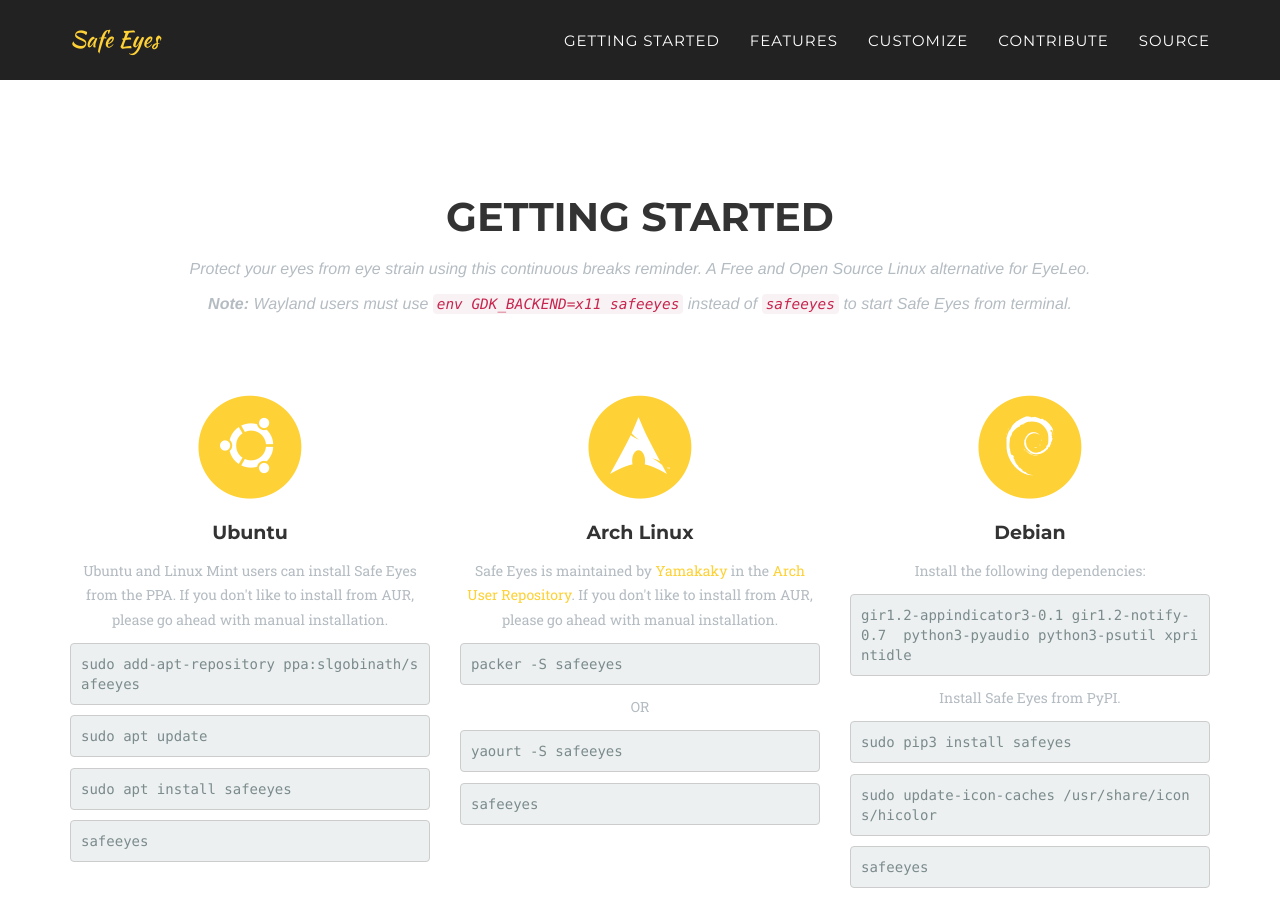
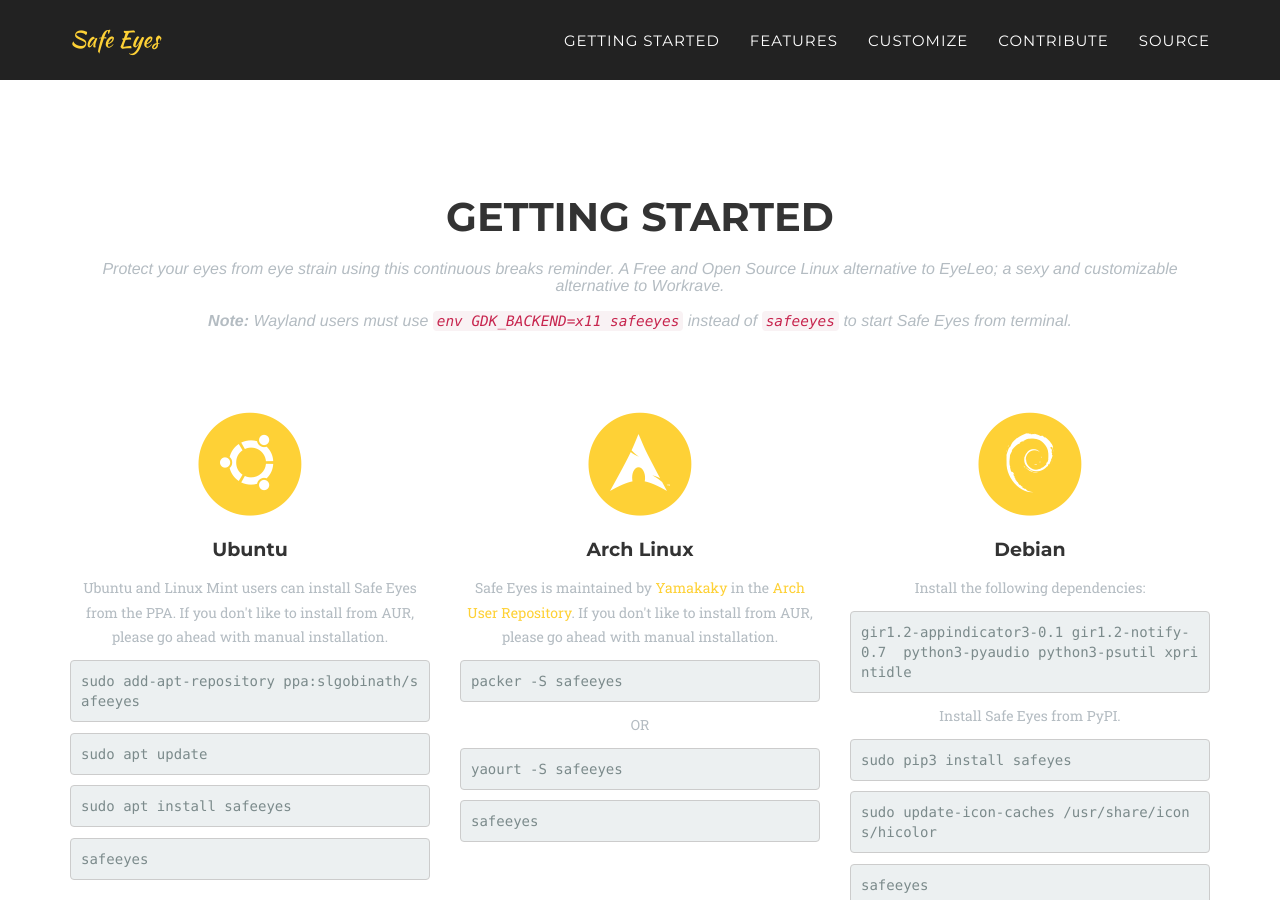
Before and after one commit to slgobinath/SafeEyes, a Jekyll site: the page built from index.html, in a window 1280 px wide and 900 px high, scrolled down 713 px. Built offline with Jekyll 4.4.1, drawn with Linux system fonts in a browser that asks for light colours; some web fonts are replaced.

Commit message:
Update READ.me

```diff
--- a/_includes/services.html
+++ b/_includes/services.html
@@ -4,7 +4,7 @@
             <div class="row">
                 <div class="col-lg-12 text-center">
                     <h2 class="section-heading">Getting Started</h2>
-                    <h3 class="section-subheading text-muted">Protect your eyes from eye strain using this continuous breaks reminder. A Free and Open Source Linux alternative for EyeLeo.<br><br><b>Note: </b>Wayland users must use <code>env GDK_BACKEND=x11 safeeyes</code> instead of <code>safeeyes</code> to start Safe Eyes from terminal.</h3>
+                    <h3 class="section-subheading text-muted">Protect your eyes from eye strain using this continuous breaks reminder. A Free and Open Source Linux alternative to EyeLeo; a sexy and customizable alternative to Workrave.<br><br><b>Note: </b>Wayland users must use <code>env GDK_BACKEND=x11 safeeyes</code> instead of <code>safeeyes</code> to start Safe Eyes from terminal.</h3>
                 </div>
             </div>
             <div class="row text-center">
```
Also changed, not shown: README.md, 14 other files.
